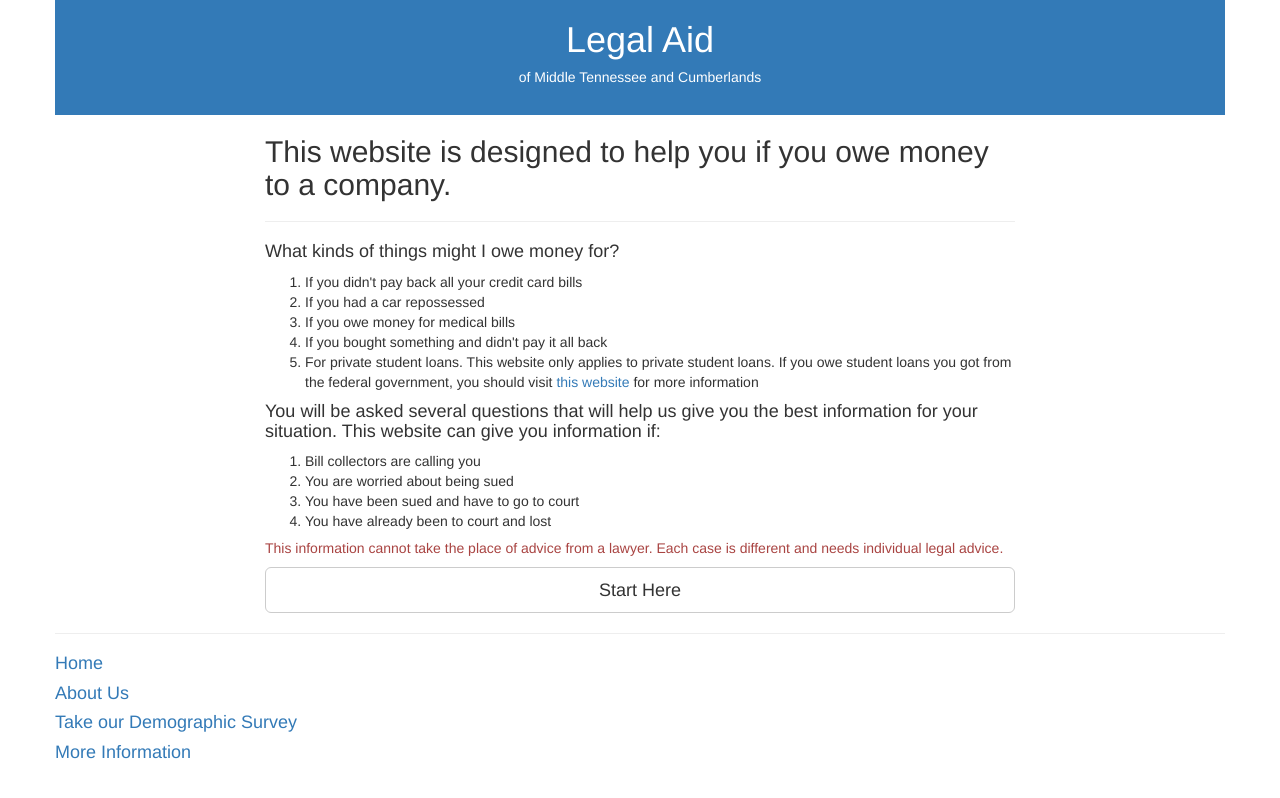
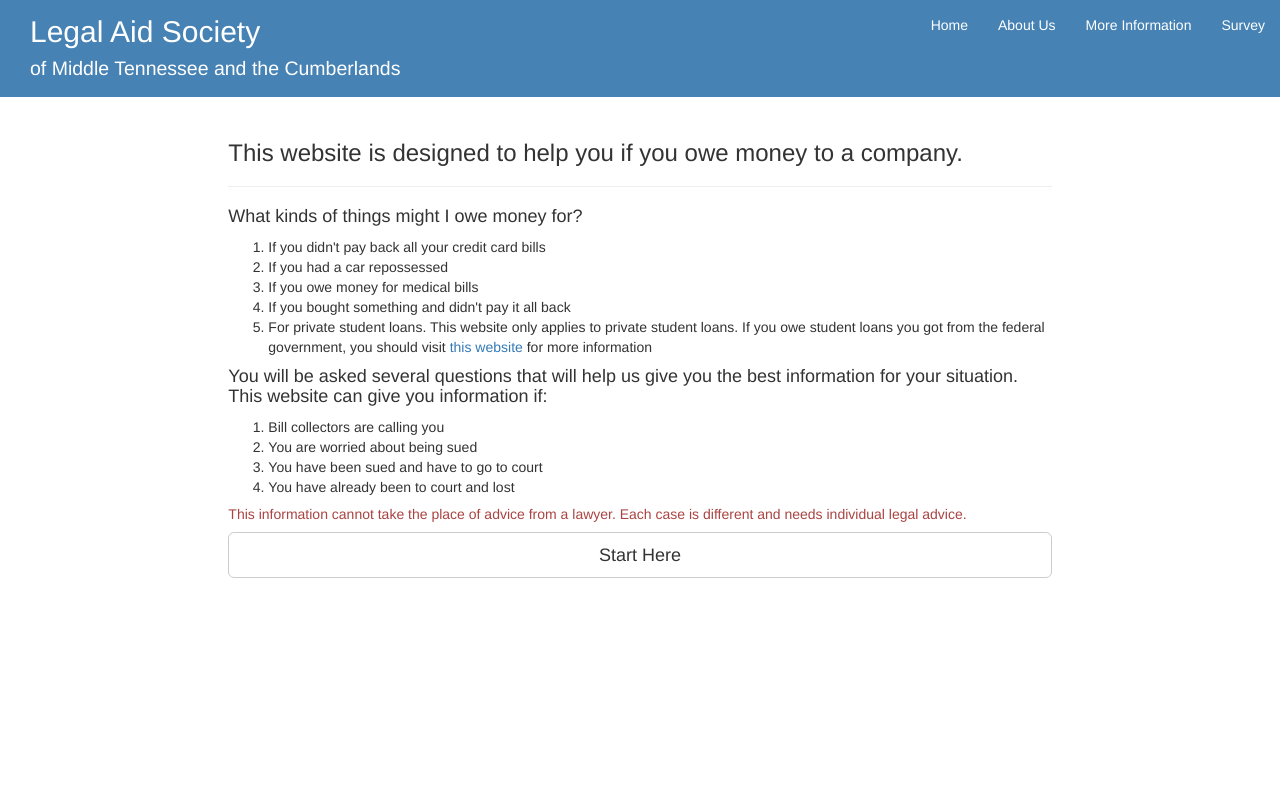
Before and after one commit to ampeck/ampeck.github.io, a plain HTML site: page index.html in a window 1280 px wide. Drawn offline with nearby package versions, Linux system fonts and the light colour scheme.

Commit message:
added navbar

```diff
--- a/index.html
+++ b/index.html
@@ -6,21 +6,37 @@
     <title>Start</title>
 
     <script src="/js/jquery-2.1.4.min.js"></script>
-    <link rel="stylesheet" href="https://maxcdn.bootstrapcdn.com/bootstrap/3.3.7/css/bootstrap.min.css">
+    <link rel="stylesheet" href="https://maxcdn.bootstrapcdn.com/bootstrap/3.3.7/css/bootstrap.min.css" integrity="sha384-BVYiiSIFeK1dGmJRAkycuHAHRg32OmUcww7on3RYdg4Va+PmSTsz/K68vbdEjh4u" crossorigin="anonymous">
+    <link href="style.css" rel="stylesheet" type="text/css" />
     <script href="tree.js"></script>
 </head>
 <body>
-<div class="container">
-    <div class="row bg-primary">
-        <div class="col-sm-offset-2 col-sm-8 text-center">
-            <h1>Legal Aid</h1>
-            <h5>of Middle Tennessee and Cumberlands</h5>
-            <br>
-        </div>
-    </div>
+<div class="container-fluid">
+    <nav class="navbar navbar-fixed-top navbar-default">
+        <div class="container-fluid">
+        <!-- Brand and toggle get grouped for better mobile display -->
+        <!div class="navbar-header">
+            <h2 id='header' class="navbar-text">Legal Aid Society <br><small>of Middle Tennessee and the Cumberlands</small></h2>
+        <!/div>
+
+        <!div class="collapse navbar-collapse">
+
+        <ul class="nav navbar-nav navbar-right">
+            <li><a href="index.html">Home</a></li>
+            <li><a href="aboutus.html">About Us</a></li>
+            <li><a href="moreinfo.html">More Information</a></li>
+            <li><a href="register.html">Survey</a></li>
+        </ul>
+        <!/div><!-- /.navbar-collapse -->
+        </div><!-- /.container-fluid -->
+    </nav>
+
     <div class="row">
         <div class="col-sm-offset-2 col-sm-8">
-            <h2> This website is designed to help you if you owe money to a company.</h2>
+            <br>
+            <br>
+            <br><br><br><br>
+            <h3> This website is designed to help you if you owe money to a company.</h3>
             <hr>
             <h4>What kinds of things might I owe money for?</h4>
             <ol>
@@ -45,13 +61,12 @@
             <a class="btn btn-default btn-lg btn-block" role="button" href="question.html?id=1">Start Here</a>
         </div>
     </div>
-    <div class="row">
-        <hr>
-        <a href="index.html" role="button"><h4>Home</h4></a>
-        <a href="aboutus.html" role="button"><h4>About Us</h4></a>
-        <a href="register.html" role="button"><h4>Take our Demographic Survey</h4></a>
-        <a href="moreinfo.html" role="button"><h4>More Information</h4></a>
-    </div>
+
 </div>
+
+
+<div class="container">
+</div>
+
 </body>
 </html>
--- /dev/null
+++ b/style.css
@@ -0,0 +1,29 @@
+.navbar-default {
+    background-color: 	#4682b4;
+    border-color: 	#4682b4;
+    border-radius: 0;
+}
+
+.navbar-default .navbar-nav > li > a {
+    color: #FFF;
+}
+
+.navbar-default .navbar-nav > li > a:hover,
+.navbar-default .navbar-nav > li > a:focus {
+    background-color: #4682b4;
+}
+
+.navbar-default .navbar-nav > .active > a,
+.navbar-default .navbar-nav > .active > a:hover,
+.navbar-default .navbar-nav > .active > a:focus {
+    color: #FFF;
+    background-color: #AA0000;
+}
+
+.navbar-default .navbar-text {
+    color: #FFF;
+}
+
+#header small {
+    color:#FFFFFF;
+}
```
